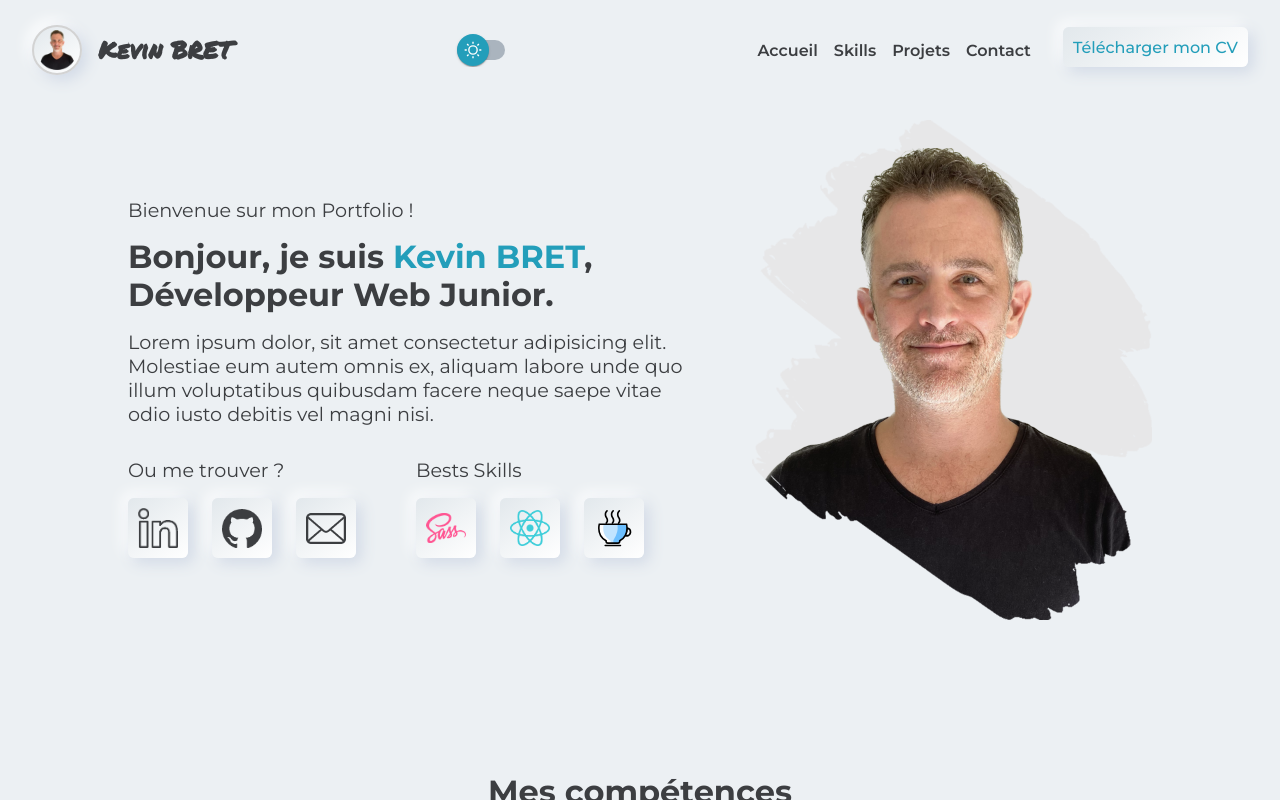
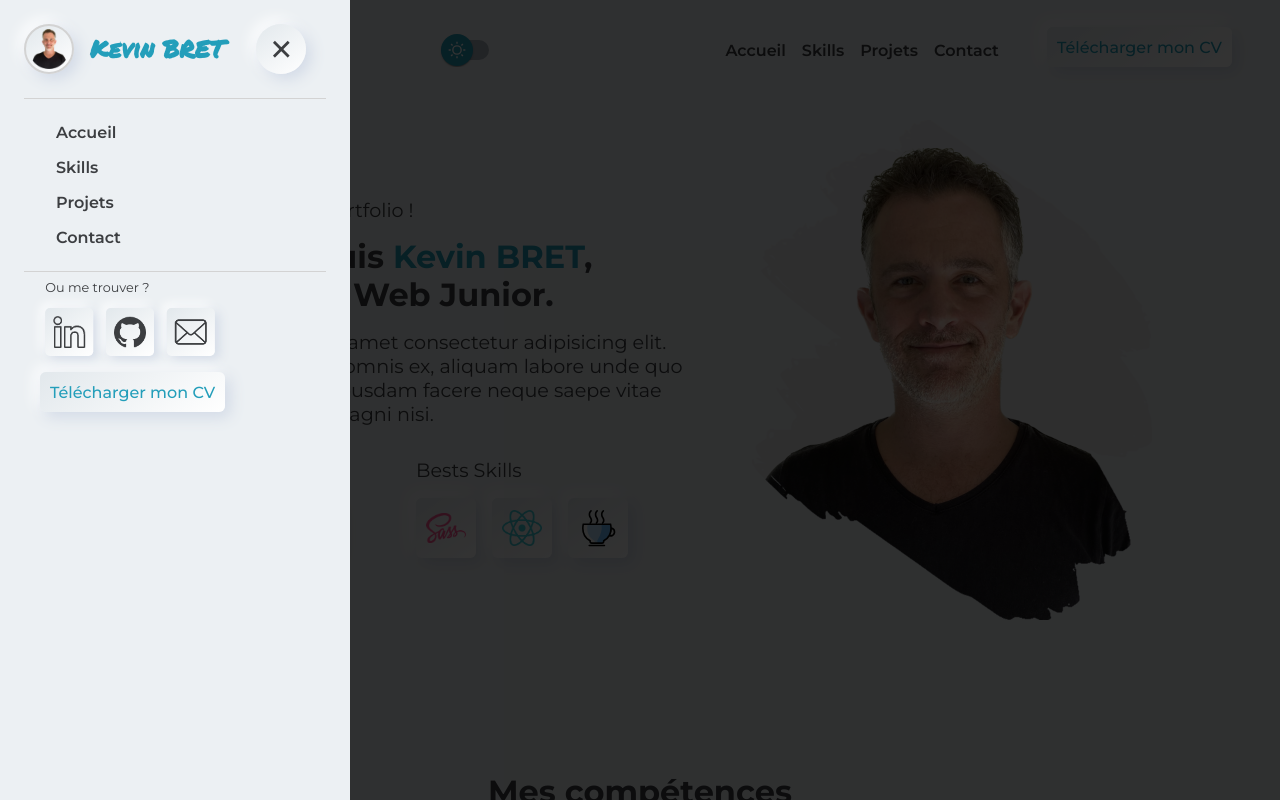
Before and after one commit to KEVIN-BRET/P8-OC-MY-PORTFOLIO, a React (Create React App) app: page / in a window 1280 px wide. Shown: the top 800 px of the page. Built offline with nearby package versions, Linux system fonts and the light colour scheme.

Commit message:
Mise en forme du mobileNav bientot terminé

```diff
--- a/src/components/AboutMe.jsx
+++ b/src/components/AboutMe.jsx
@@ -6,21 +6,8 @@ import colors from '../style/colors';
 import { useContext } from 'react';
 import { ThemeContext } from '../utils/context/ThemeProvider';
 
-import SmallBadge from './SmallBadge';
-import sassLogoColored from '../assets/images/logos/sass-color.png';
-import reactLogoColored from '../assets/images/logos/react-color.png';
-import cofeeCup from '../assets/images/logos/coffee-colored.svg';
-
-import linkedin from '../assets/images/logos/linkedin-light.png';
-import github from '../assets/images/logos/github-light.png';
-import email from '../assets/images/logos/email-light.png';
-
-import linkedinDark from '../assets/images/logos/linkedin-dark.png';
-import githubDark from '../assets/images/logos/github-dark.png';
-import emailDark from '../assets/images/logos/email-dark.png';
-
-const LINKEDIN_URL = 'https://www.linkedin.com/in/kevin-bret-534a73180/';
-const GITHUB_URL = 'https://github.com/KEVIN-BRET/';
+import FindMe from './FindMe';
+import BestSkill from './BestSkill';
 
 
 const StyledAboutMe = styled.div`
@@ -70,10 +57,6 @@ const StyledInfos = styled.div`
 			grid-template-columns: 1fr;
 			gap: 1rem;
 		}
-		& .badgeContainer {
-			display: flex;
-			gap: 1.5rem;
-		}
 	}
 `
 
@@ -112,29 +95,10 @@ export default function AboutMe() {
 					<p>Lorem ipsum dolor, sit amet consectetur adipisicing elit. Molestiae eum autem omnis ex, aliquam labore unde quo illum voluptatibus quibusdam facere neque saepe vitae odio iusto debitis vel magni nisi.</p>
 				</div>
 				<div className='badges'>
-					<div className="findMe">
-						<p>Ou me trouver ?</p>
-						<div className="badgeContainer">
-							<a href={LINKEDIN_URL} target="_blank" rel="noopener noreferrer">
-								<SmallBadge logo={linkedin} logoDark={linkedinDark} hoverable />
-							</a>
-							<a href={GITHUB_URL} target="_blank" rel="noopener noreferrer">
-								<SmallBadge logo={github} logoDark={githubDark} hoverable />
-							</a>
-							<a href="#contact" >
-								<SmallBadge logo={email} logoDark={emailDark} hoverable />
-							</a>
-						</div>
-					</div>
 
-					<div className="bestSkills">
-						<p>Bests Skills</p>
-						<div className="badgeContainer">
-							<SmallBadge logo={sassLogoColored} />
-							<SmallBadge logo={reactLogoColored} />
-							<SmallBadge logo={cofeeCup} />
-						</div>
-					</div>
+					<FindMe />
+					<BestSkill />
+
 				</div>
 			</StyledInfos>
 
--- /dev/null
+++ b/src/components/BestSkill.jsx
@@ -0,0 +1,34 @@
+import React from 'react';
+import styled from 'styled-components';
+
+import SmallBadge from './SmallBadge';
+
+import sassLogoColored from '../assets/images/logos/sass-color.png';
+import reactLogoColored from '../assets/images/logos/react-color.png';
+import cofeeCup from '../assets/images/logos/coffee-colored.svg';
+
+const StyledBestSkills = styled.div`
+		display: flex;
+		flex-direction: column;
+		margin: 0rem 0;
+		& p {
+			margin-bottom: 1rem;
+		}
+	& .badgeContainer {
+			display: flex;
+			gap: 1rem;
+		}
+`
+
+export default function FindMe(props) {
+	return (
+		<StyledBestSkills>
+			<p>Bests Skills</p>
+			<div className="badgeContainer">
+				<SmallBadge logo={sassLogoColored} />
+				<SmallBadge logo={reactLogoColored} />
+				<SmallBadge logo={cofeeCup} />
+			</div>
+		</StyledBestSkills>
+	);
+}
--- a/src/components/DownloadCVButton.jsx
+++ b/src/components/DownloadCVButton.jsx
@@ -10,12 +10,14 @@ const StyledButton = styled.div`
 	justify-content: center;
 	color: ${colors.primary};
 	border-radius: 6px;
+	margin: 0 1rem;
 	padding: 10px;
 	height: 40px;
 	background: ${({ $isDarkMode }) => $isDarkMode ? colors.gradientBoxDark : colors.gradientBoxLight};
 	box-shadow: ${({ $isDarkMode }) => $isDarkMode ? colors.boxShadowDark : colors.boxShadowLight};
 	transition: 0.3s ease;
 	font-weight: 500;
+
 
 		&:hover {
 		color: ${colors.white};
--- /dev/null
+++ b/src/components/FindMe.jsx
@@ -0,0 +1,47 @@
+import React from 'react';
+import styled from 'styled-components';
+
+import SmallBadge from './SmallBadge';
+
+import linkedin from '../assets/images/logos/linkedin-light.png';
+import github from '../assets/images/logos/github-light.png';
+import email from '../assets/images/logos/email-light.png';
+
+import linkedinDark from '../assets/images/logos/linkedin-dark.png';
+import githubDark from '../assets/images/logos/github-dark.png';
+import emailDark from '../assets/images/logos/email-dark.png';
+
+const LINKEDIN_URL = 'https://www.linkedin.com/in/kevin-bret-534a73180/';
+const GITHUB_URL = 'https://github.com/KEVIN-BRET/';
+
+const StyledFindMe = styled.div`
+		display: flex;
+		flex-direction: column;
+		margin: 0rem 0;
+		& p {
+			margin-bottom: 1rem;
+		}
+	& .badgeContainer {
+			display: flex;
+			gap: 1rem;
+		}
+`
+
+export default function FindMe(props) {
+	return (
+		<StyledFindMe>
+			<p>Ou me trouver ?</p>
+			<div className="badgeContainer">
+				<a href={LINKEDIN_URL} target="_blank" rel="noopener noreferrer">
+					<SmallBadge logo={linkedin} logoDark={linkedinDark} hoverable />
+				</a>
+				<a href={GITHUB_URL} target="_blank" rel="noopener noreferrer">
+					<SmallBadge logo={github} logoDark={githubDark} hoverable />
+				</a>
+				<a href="#contact" >
+					<SmallBadge logo={email} logoDark={emailDark} hoverable />
+				</a>
+			</div>
+		</StyledFindMe>
+	);
+}
--- a/src/components/Header.jsx
+++ b/src/components/Header.jsx
@@ -4,6 +4,9 @@ import ToggleThemeButton from './ToggleThemeButton';
 import RoundButton from './RoundButton';
 import DownloadCVButton from './DownloadCVButton';
 import Navigation from './Navigation';
+import FindMe from './FindMe';
+import BestSkill from './BestSkill';
+
 import colors from '../style/colors';
 
 import styled from 'styled-components';
@@ -11,7 +14,6 @@ import { ThemeContext } from '../utils/context/ThemeProvider';
 
 import avatar from '../assets/images/avatar.webp';
 import burgerMenu from '../assets/images/burger-menu.png';
-
 
 
 const StyledLogo = styled.div`
@@ -83,9 +85,11 @@ const StyledHeader = styled.div`
 	height: 100px;
 	transition: 0.5s ease;
 	& .nav-cv {
-		display: flex;
 		align-items: center;
-
+		display: none;
+		@media screen and (min-width: 1000px) {
+				display: flex;
+			}
 	}
 
 	&.header--scrolled {
@@ -98,7 +102,6 @@ const StyledHeader = styled.div`
         }
     }
 `
-
 
 const StyledBurgerMenu = styled.img`
 	display: flex;
@@ -114,22 +117,25 @@ const StyledBurgerMenu = styled.img`
 const StyledNavMobile = styled.div`
 
 ${'' /* ------------------------------------------------------------------------------- */}
-	display: none;
+	${'' /* display: none; */}
+	${'' /* opacity: 0; */}
 ${'' /* ------------------------------------------------------------------------------- */}
 
 	z-index: 3000;
 	position: fixed;
 	width: 100%;
-	height: 100vw;
+	height: 100%;
 	background-color: rgba(0, 0, 0, 0.8);
 	transition: 0.5s ease;
 	& .menu {
+
 		padding: 0.5rem 1.5rem;
-		width: 400px;
+		width: 350px;
 		height: 100%;
 		background-color: ${({ $isDarkMode }) => $isDarkMode ? colors.backgroundDark : colors.backgroundLight};
 		display: flex;
 		flex-direction: column;
+		align-items: flex-start;
 		color: ${({ $isDarkMode }) => $isDarkMode ? colors.bodyDark : colors.bodyLight};
 		& .mobileHeader {
 			${StyledLogo} {
@@ -151,6 +157,20 @@ ${'' /* ------------------------------------------------------------------------
 			& h3 {
 				color: ${colors.primary};
 			}
+		}
+		& .separation {
+			height: 1px;
+			width: 100%;
+			margin: 0.5rem 0;
+			background-color: lightgray;
+		}
+		& .links {
+			transform-origin: top;
+			transform: scale(80%);
+			display: flex;
+			flex-direction: column;
+			align-items: flex-start;
+			gap: 1rem;
 		}
 	}
 `
@@ -214,7 +234,7 @@ export default function Header() {
 				<StyledBurgerMenu src={burgerMenu} alt="burgerMenu" />
 
 				<div className='nav-cv'>
-					<Navigation darkMode={darkMode} />
+					<Navigation darkMode={darkMode} isMobile={false} />
 					<DownloadCVButton />
 				</div>
 
@@ -234,13 +254,18 @@ export default function Header() {
 						<RoundButton className="symbol" symbol="×" />
 					</div>
 
+					<div className="separation"></div>
 
-					<h3 className='desktopTitle'>Kevin BRET</h3>
-					<h2>Menu test !</h2>
-					<h2>Menu test !</h2>
-					<h2>Menu test !</h2>
-					<h2>Menu test !</h2>
-					<h2>Menu test !</h2>
+					<Navigation darkMode={darkMode} isMobile={true} />
+
+					<div className="separation"></div>
+
+					<div className="links">
+						<FindMe />
+						{/* <BestSkill /> */}
+					</div>
+						<DownloadCVButton />
+
 				</div>
 			</StyledNavMobile>
 
--- a/src/components/Navigation.jsx
+++ b/src/components/Navigation.jsx
@@ -3,32 +3,16 @@ import styled from 'styled-components';
 
 import colors from '../style/colors';
 
-// Si vous avez défini StyledNav ailleurs, assurez-vous de l'importer ici. Sinon, définissez-le dans ce fichier.
-// import { StyledNav } from './path-to-styled-nav';
 
 const StyledNav = styled.div`
-		display: none;
+		display: flex;
 		align-items: center;
 		margin: 0 1rem;
-		@media screen and (min-width: 1000px) {
-				display: flex;
-			}
-		${props => props.inMobileNav && `
-			& .circle img {
-				@media screen and (max-width: 1100px) {
-					display: flex; // Ou tout autre style que vous voulez appliquer
-				}
-			}
-			& h3 {
-				@media screen and (max-width: 1100px) {
-					display: flex; // Ou tout autre style que vous voulez appliquer
-				}
-			}
-		`}
 
 		& ul {
 			display: flex;
-			align-items: center;
+			flex-direction: ${props => props.$isMobile ? 'column' : 'row'};
+			align-items: ${props => props.$isMobile ? 'flex-start' : 'center'};
 			gap: 1rem;
 			margin: 1rem;
 			color: ${({ $isDarkMode }) => $isDarkMode ? colors.bodyDark : colors.bodyLight};
@@ -36,7 +20,6 @@ const StyledNav = styled.div`
 			transition: 0.5s ease;
 			&:hover {
 				color: ${({ $isDarkMode }) => $isDarkMode ? colors.bodyDarkNotHover : colors.bodyLightNotHover};
-
 
 			}
 			& li {
@@ -50,9 +33,9 @@ const StyledNav = styled.div`
 `
 
 
-export default function Navigation({ darkMode }) {
+export default function Navigation({ darkMode, isMobile = false  }) {
 	return (
-		<StyledNav $isDarkMode={darkMode}>
+		<StyledNav $isDarkMode={darkMode} $isMobile={isMobile} >
 			<ul className='header__nav'>
 				<li>
 					<a href="#accueil">
```
